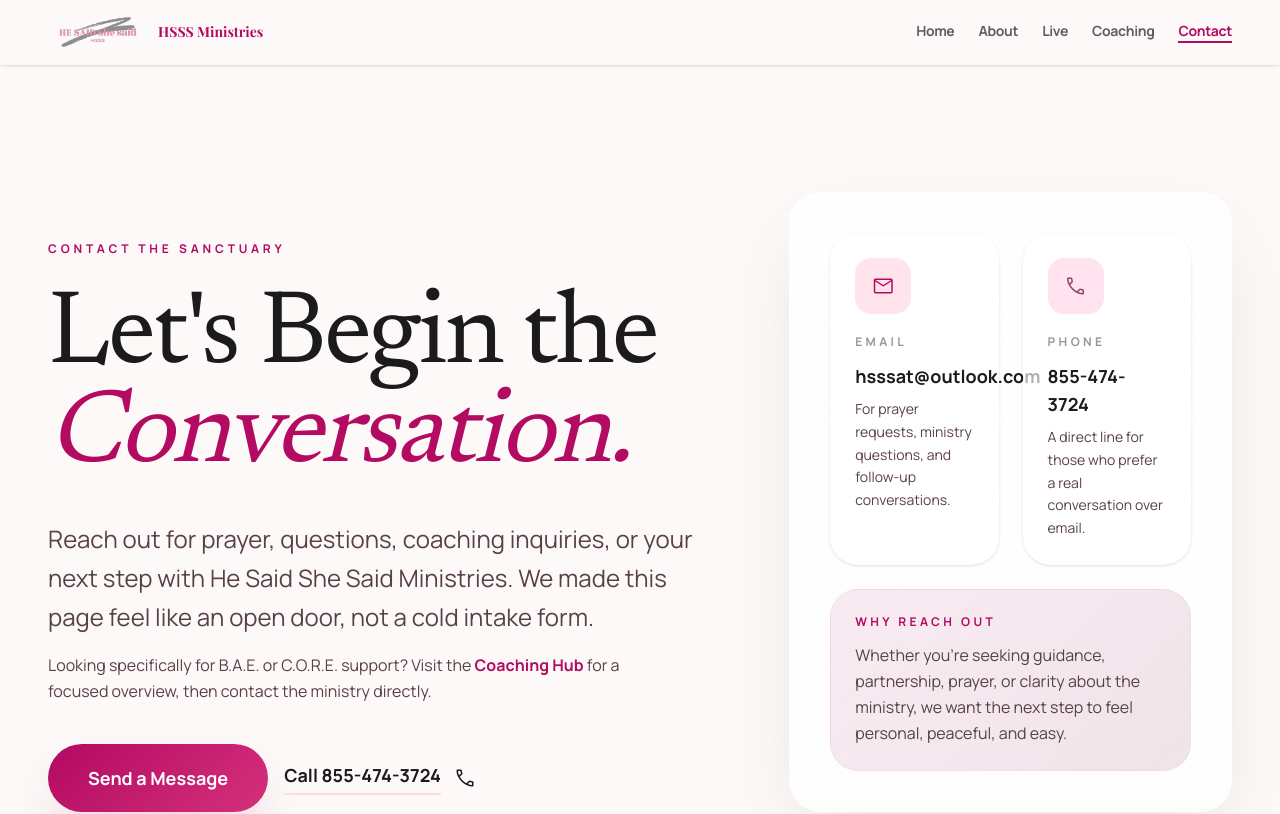
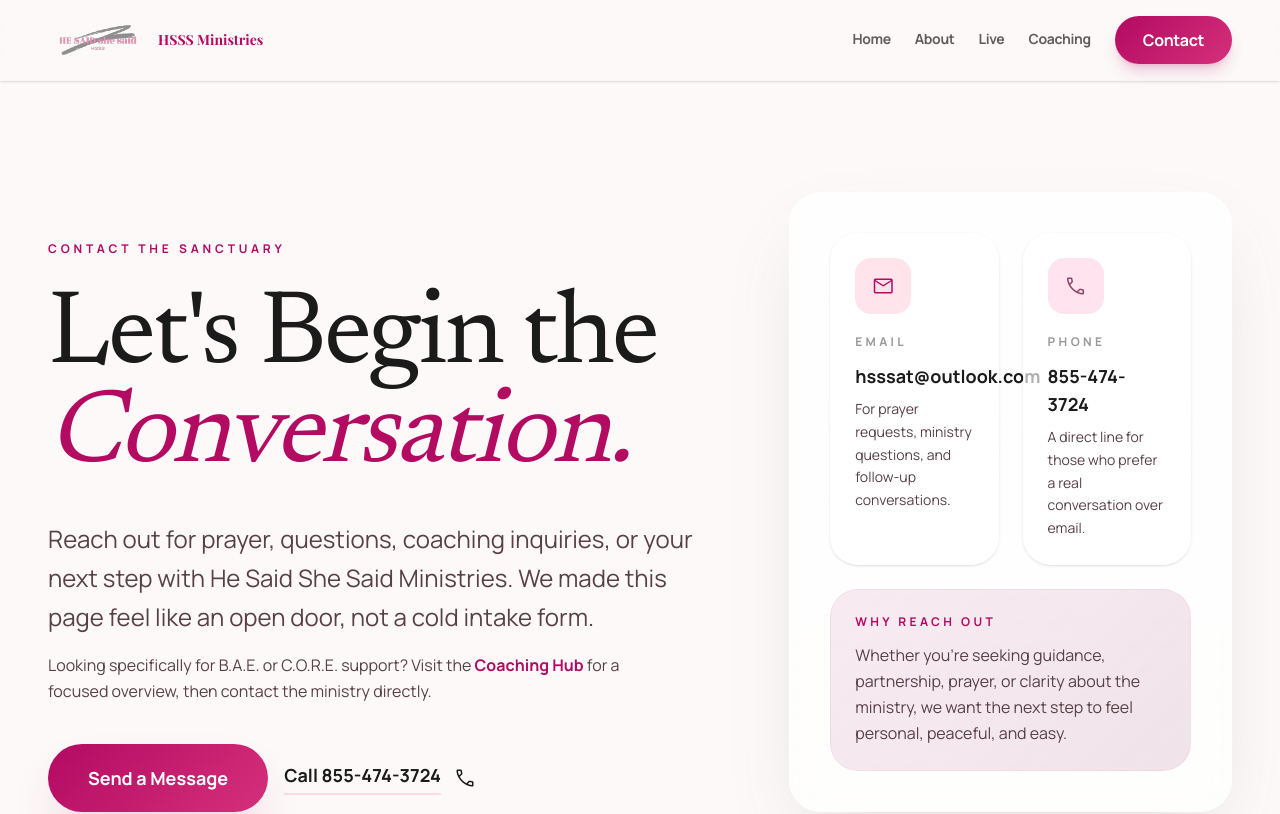
Before and after one commit to Chromapages/hsss-main_site, a Next.js app: page /contact in a window 1280 px wide. Shown: the top 814 px of the page. Built offline with nearby package versions, Linux system fonts and the light colour scheme; a web font is replaced by a local one.

Commit message:
fix: make Contact the primary CTA in the Navbar

```diff
--- a/src/components/Navbar.tsx
+++ b/src/components/Navbar.tsx
@@ -60,7 +60,7 @@ export default function Navbar() {
 
           {/* Desktop nav links */}
           <div className="hidden md:flex items-center gap-6">
-            {navLinks.map((link) => (
+            {navLinks.filter(link => link.name !== "Contact").map((link) => (
               <Link
                 key={link.name}
                 href={link.href}
@@ -74,6 +74,11 @@ export default function Navbar() {
                 {link.name}
               </Link>
             ))}
+            <Link href="/contact">
+              <button className="signature-gradient text-on-primary px-7 py-3 rounded-full font-label font-bold tracking-tight hover:scale-95 duration-300 transition-all shadow-lg shadow-primary/20 touch-press no-select">
+                Contact
+              </button>
+            </Link>
           </div>
 
           {/* Mobile: hamburger hidden — using bottom nav instead */}
```
